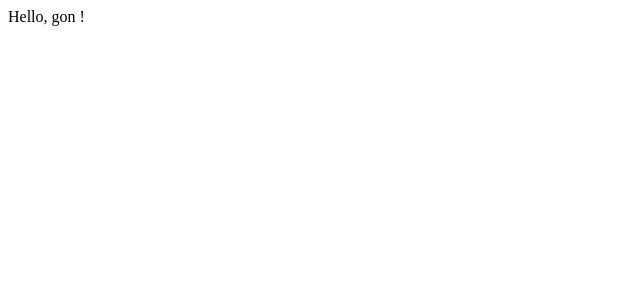
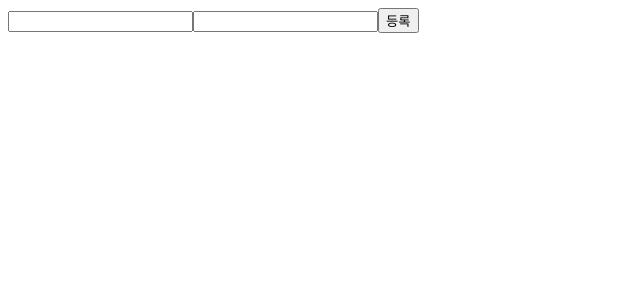
Before and after one commit to 1eedaegon/redux-practice4, a React (Create React App) app: page / in a window 1280 px wide. Shown: the top 300 px of the page, without its empty margins (0-640 px from the left). Built offline with nearby package versions, Linux system fonts and the light colour scheme.

Commit message:
Add Form with local state

```diff
--- a/src/App.tsx
+++ b/src/App.tsx
@@ -1,8 +1,13 @@
 import React from 'react';
+import Counter from './Counter';
 import Greetings from './greetings';
+import MyForm from './MyForm';
 
 const App: React.FC = () => {
-  return <Greetings name="gon" />;
+  const onSubmit = (form: { name: string; description: string }) => {
+    console.log(form);
+  };
+  return <MyForm onSubmit={onSubmit} />;
 };
 
 export default App;
--- /dev/null
+++ b/src/MyForm.tsx
@@ -0,0 +1,30 @@
+import React, { useState } from 'react';
+
+type MyFormProps = {
+  onSubmit: (form: { name: string; description: string }) => void;
+};
+
+function MyForm({ onSubmit }: MyFormProps) {
+  const [form, setForm] = useState({ name: '', description: '' });
+  const { name, description } = form;
+  const onChange = (e: React.ChangeEvent<HTMLInputElement>) => {
+    // TODO: 폼이 바뀔때
+    const { name, value } = e.target;
+    setForm({ ...form, [name]: value });
+  };
+  const handleSubmit = (e: React.FormEvent<HTMLFormElement>) => {
+    // TODO: 폼을 서브밋 했을 때.
+    e.preventDefault();
+    onSubmit(form);
+    setForm({ name: '', description: '' });
+  };
+  return (
+    <form onSubmit={handleSubmit}>
+      <input name="name" value={name} onChange={onChange} />
+      <input name="description" value={description} onChange={onChange} />
+      <button type="submit">등록</button>
+    </form>
+  );
+}
+
+export default MyForm;
```
